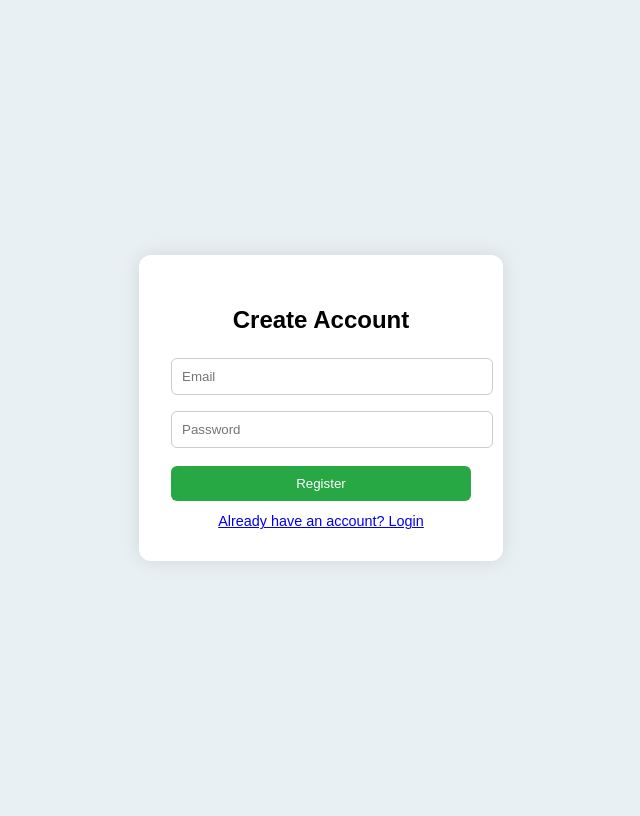
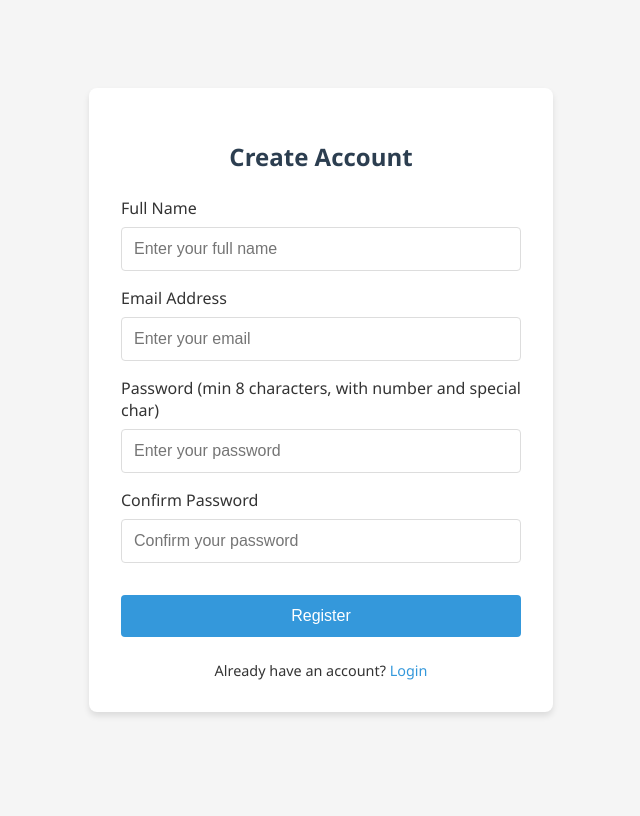
Before and after one commit to 4xrhd/event-pro, a PHP site: page /app/views/auth/register.php in a window 1280 px wide. Shown: the whole page, without its empty margins (319-959 px from the left). After the commit the page ends 716 px from the top, so only its background shows below. Run offline with PHP 8.4, Linux system fonts and the light colour scheme.

Commit message:
working login and registration

```diff
--- a/app/views/auth/login.php
+++ b/app/views/auth/login.php
@@ -158,7 +158,7 @@
                 </div>
             <?php endif; ?>
 
-            <form method="POST" action="/auth/login" autocomplete="on">
+            <form method="POST" action="/index.php?url=auth/login" autocomplete="on">
                 <div class="form-group">
                     <label for="email">Email Address</label>
                     <input
@@ -188,7 +188,8 @@
             </form>
 
             <div class="additional-links">
-                Don't have an account? <a href="/auth/register">Sign up</a>
+                Don't have an account? <a href="index.php?url=auth/register">Sign Up</a>
+
             </div>
         </div>
     </div>
--- a/app/views/auth/register.php
+++ b/app/views/auth/register.php
@@ -1,85 +1,178 @@
+<?php
+if (session_status() === PHP_SESSION_NONE) {
+    session_start();
+}
+?>
 <!DOCTYPE html>
-<html>
+<html lang="en">
 <head>
+    <meta charset="UTF-8">
+    <meta name="viewport" content="width=device-width, initial-scale=1.0">
     <title>Register - EventPro</title>
     <link rel="stylesheet" href="/css/style.css">
     <style>
+        /* BLUE CSS STYLES BELOW */
         body {
-            font-family: Arial, sans-serif;
-            background: #e9f0f4;
+            font-family: 'Segoe UI', Tahoma, Geneva, Verdana, sans-serif;
+            background-color: #f5f5f5;
+            margin: 0;
+            padding: 0;
             display: flex;
+            justify-content: center;
             align-items: center;
-            justify-content: center;
-            height: 100vh;
+            min-height: 100vh;
+            color: #333;
         }
 
         .register-box {
-            background: white;
+            background-color: white;
             padding: 2rem;
-            border-radius: 12px;
-            box-shadow: 0 0 20px rgba(0,0,0,0.1);
-            width: 300px;
+            border-radius: 8px;
+            box-shadow: 0 4px 6px rgba(0, 0, 0, 0.1);
+            width: 100%;
+            max-width: 400px;
         }
 
         h2 {
             text-align: center;
+            margin-bottom: 1.5rem;
+            color: #2c3e50;
+        }
+
+        .form-group {
             margin-bottom: 1rem;
+        }
+
+        label {
+            display: block;
+            margin-bottom: 0.5rem;
+            font-weight: 500;
         }
 
         input {
             width: 100%;
-            padding: 10px;
-            margin: 8px 0;
-            border-radius: 6px;
-            border: 1px solid #ccc;
+            padding: 0.75rem;
+            border: 1px solid #ddd;
+            border-radius: 4px;
+            font-size: 1rem;
+            box-sizing: border-box;
+        }
+
+        input:focus {
+            outline: none;
+            border-color: #3498db;
+            box-shadow: 0 0 0 2px rgba(52, 152, 219, 0.2);
         }
 
         button {
             width: 100%;
-            background: #28a745;
+            padding: 0.75rem;
+            background-color: #3498db;
             color: white;
-            padding: 10px;
             border: none;
-            border-radius: 6px;
-            margin-top: 10px;
+            border-radius: 4px;
+            font-size: 1rem;
+            font-weight: 500;
             cursor: pointer;
+            margin-top: 1rem;
         }
 
         button:hover {
-            background: #1e7e34;
-        }
-
-        .error {
-            color: red;
-            text-align: center;
-            margin-bottom: 10px;
+            background-color: #2980b9;
         }
 
         .login-link {
-            display: block;
             text-align: center;
-            margin-top: 12px;
+            margin-top: 1.5rem;
             font-size: 0.9rem;
         }
+
+        .login-link a {
+            color: #3498db;
+            text-decoration: none;
+        }
+
+        .login-link a:hover {
+            text-decoration: underline;
+        }
+
+        .error-message {
+            background-color: #fee;
+            color: #c33;
+            padding: 0.75rem;
+            border-radius: 4px;
+            margin-bottom: 1rem;
+            font-size: 0.9rem;
+        }
+        /* END OF BLUE CSS STYLES */
     </style>
 </head>
 <body>
-
     <div class="register-box">
         <h2>Create Account</h2>
 
         <?php if (!empty($error)): ?>
-        <p class="error"><?= htmlspecialchars($error) ?></p>
+            <div class="error-message" role="alert">
+                <?= htmlspecialchars($error, ENT_QUOTES, 'UTF-8') ?>
+            </div>
         <?php endif; ?>
 
-    <form method="POST">
-        <input type="email" name="email" placeholder="Email" required>
-        <input type="password" name="password" placeholder="Password" required>
+        <form method="POST" action="/index.php?url=auth/register">
+            <input type="hidden" name="csrf_token" value="<?= htmlspecialchars($_SESSION['csrf_token'] ?? '', ENT_QUOTES, 'UTF-8') ?>">
+
+            <div class="form-group">
+                <label for="name">Full Name</label>
+                <input type="text" id="name" name="name" placeholder="Enter your full name" required
+                       value="<?= isset($_POST['name']) ? htmlspecialchars($_POST['name'], ENT_QUOTES, 'UTF-8') : '' ?>">
+            </div>
+
+            <div class="form-group">
+                <label for="email">Email Address</label>
+                <input type="email" id="email" name="email" placeholder="Enter your email" required
+                       value="<?= isset($_POST['email']) ? htmlspecialchars($_POST['email'], ENT_QUOTES, 'UTF-8') : '' ?>">
+            </div>
+
+            <div class="form-group">
+                <label for="password">Password (min 8 characters, with number and special char)</label>
+                <input type="password" id="password" name="password" placeholder="Enter your password" required minlength="8">
+            </div>
+
+            <div class="form-group">
+                <label for="confirm_password">Confirm Password</label>
+                <input type="password" id="confirm_password" name="confirm_password" placeholder="Confirm your password" required minlength="8">
+            </div>
+
             <button type="submit">Register</button>
         </form>
 
-    <a class="login-link" href="/auth/login">Already have an account? Login</a>
+        <div class="login-link">
+            Already have an account? <a href="<?= htmlspecialchars($loginUrl ?? '/auth/login', ENT_QUOTES, 'UTF-8') ?>">Login</a>
+        </div>
     </div>
 
+    <script>
+        document.addEventListener('DOMContentLoaded', function() {
+            document.querySelector('form').addEventListener('submit', function(e) {
+                const password = document.getElementById('password').value;
+                const confirmPassword = document.getElementById('confirm_password').value;
+
+                if (password !== confirmPassword) {
+                    e.preventDefault();
+                    alert('Passwords do not match');
+                    return false;
+                }
+
+                // Basic password strength check
+                const strongRegex = /^(?=.*[a-z])(?=.*[A-Z])(?=.*\d)(?=.*[@$!%*?&])[A-Za-z\d@$!%*?&]{8,}$/;
+                if (!strongRegex.test(password)) {
+                    e.preventDefault();
+                    alert('Password must contain at least one uppercase letter, one lowercase letter, one number and one special character');
+                    return false;
+                }
+
+                return true;
+            });
+        });
+    </script>
 </body>
 </html>
--- a/public/index.php
+++ b/public/index.php
@@ -5,3 +5,5 @@ require_once __DIR__.'/../app/core/Router.php';
 
 $router = new Router();
 $router->route();
+
+// $viewFile ="../app/views/$viewPath.php";
```
Also changed, not shown: app/controllers/AuthController.php (+88 -7 lines), app/core/Autoloader.php (+9 -1 lines), app/core/Controller.php (+14 -2 lines), app/core/Router.php (+41 -70 lines), app/models/User.php (+14 -12 lines), db.php (added, +18 -0 lines), public/.htaccess. Lines whose indentation alone changed are shown as unchanged.
